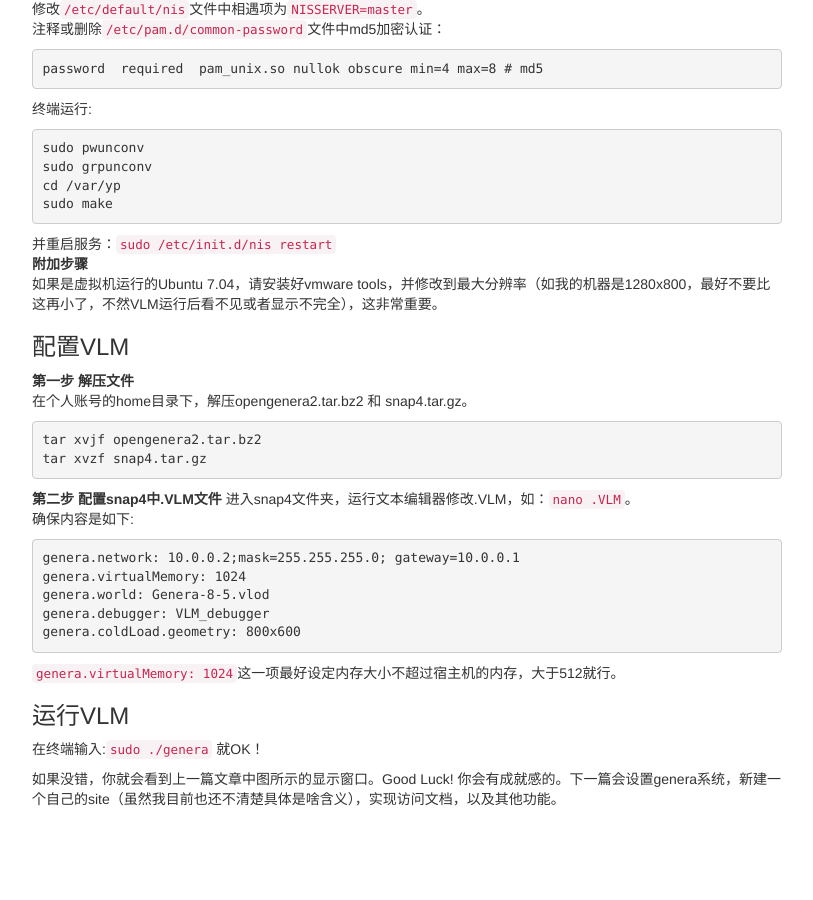
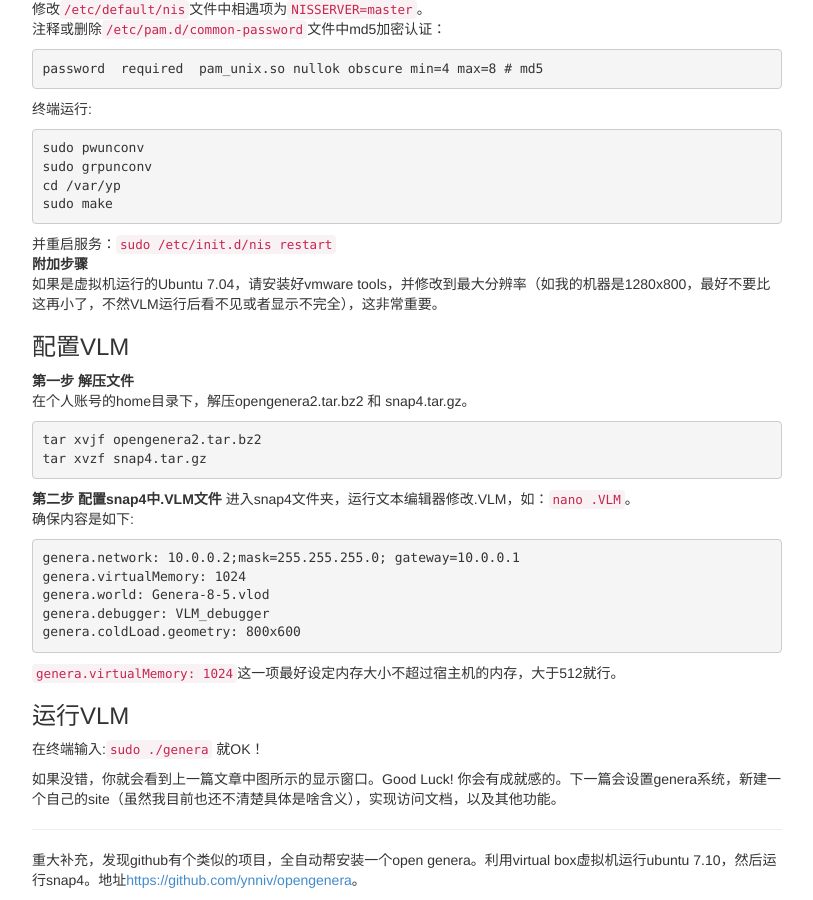
Before and after one commit to fftfyjj/blog, a Jekyll site: the page built from _posts/2013-11-25-symbolics-vlm-on-linux.markdown, in a window 1280 px wide and 900 px high, scrolled down 1261 px. Shown: the whole window, without its empty margins (233-1046 px from the left). Built offline with Jekyll 4.4.1, drawn with Linux system fonts in a browser that asks for light colours; Markdown is read by kramdown in place of the engine named in the settings; before the commit the page ends 2080 px from its top, so only the background shows below that.

Commit message:
---Build site at 2013-11-25 10:02:24 UTC

```diff
--- a/_posts/2013-11-25-symbolics-vlm-on-linux.markdown
+++ b/_posts/2013-11-25-symbolics-vlm-on-linux.markdown
@@ -84,3 +84,7 @@ genera.coldLoad.geometry: 800x600
 在终端输入:`sudo ./genera` 就OK！
 
 如果没错，你就会看到上一篇文章中图所示的显示窗口。Good Luck! 你会有成就感的。下一篇会设置genera系统，新建一个自己的site（虽然我目前也还不清楚具体是啥含义），实现访问文档，以及其他功能。
+
+
+----
+重大补充，发现github有个类似的项目，全自动帮安装一个open genera。利用virtual box虚拟机运行ubuntu 7.10，然后运行snap4。地址[https://github.com/ynniv/opengenera](https://github.com/ynniv/opengenera)。
```
